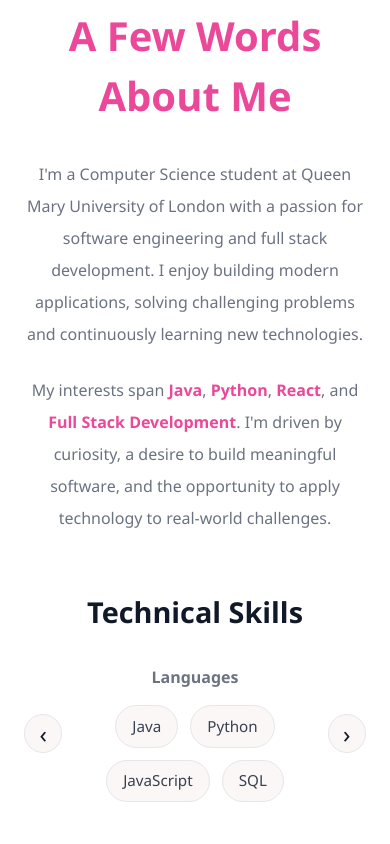
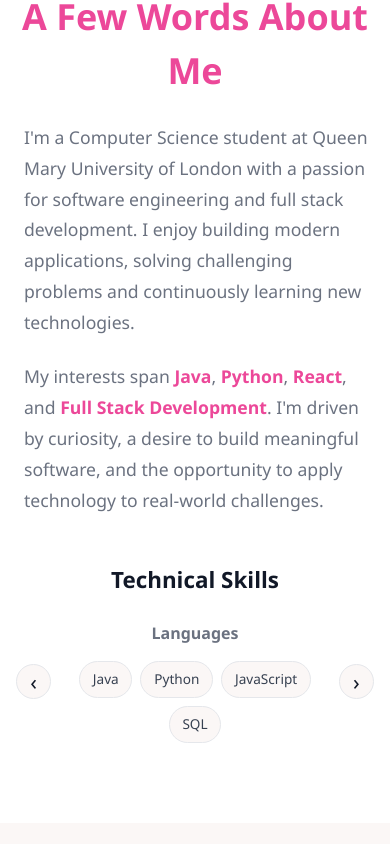
Before and after one commit to MohammadMahdi10/Mohammad-Portfolio-Website, a React (Vite) app: page / in a window 390 px wide. Shown: the part 920-1764 px from the top of the page. Built offline with nearby package versions, Linux system fonts and the light colour scheme.

Commit message:
made about section responsive

```diff
--- a/src/components/About/About.css
+++ b/src/components/About/About.css
@@ -15,14 +15,14 @@
 
 .about-container h1 {
   color: #ec4899;
-  font-size: 3rem;
+  font-size: clamp(2.25rem, 6vw, 3rem);
   font-weight: 700;
   margin-bottom: 2rem;
 }
 
 .about-description {
   text-align: center;
-  font-size: 1.125rem;
+  font-size: clamp(1rem, 2.5vw, 1.125rem);
   line-height: 2;
   max-width: 56rem;
   color: #6b7280;
@@ -40,7 +40,7 @@
 }
 
 .about-skills h2 {
-  font-size: 1.8rem;
+  font-size: clamp(1.4rem, 4vw, 1.8rem);
   font-weight: 700;
   color: #111827;
   margin-bottom: 2rem;
@@ -52,6 +52,7 @@
   align-items: center;
   justify-content: center;
   gap: 1.5rem;
+  width: 100%;
 }
 
 .skill-group-wrapper {
@@ -170,12 +171,17 @@
 }
 
 @media (max-width: 768px) {
-  .about-container h1 {
-    font-size: 2.5rem;
+  .about-section {
+    padding: 0 1.25rem;
+    scroll-margin-top: 6rem;
+  }
+
+  .about-container {
+    margin-bottom: 5rem;
   }
 
   .about-description {
-    font-size: 1rem;
+    line-height: 1.8;
   }
 
   .skills-slider {
@@ -192,3 +198,52 @@
     font-size: 1.5rem;
   }
 }
+
+@media (max-width: 480px) {
+  .about-section {
+    margin-top: 4rem;
+    padding: 0 1rem;
+  }
+
+  .about-container h1 {
+    margin-bottom: 1.5rem;
+  }
+
+  .about-description {
+    text-align: left;
+    font-size: 1.1rem;
+    line-height: 1.75;
+    margin-left: 0.5rem;
+  }
+
+  .about-skills {
+    margin-top: 1.5rem;
+  }
+
+  .about-skills h2 {
+    margin-bottom: 1.5rem;
+  }
+
+  .skills-slider {
+    gap: 0.5rem;
+  }
+
+  .skill-group-wrapper {
+    min-width: 11rem;
+  }
+
+  .skills-list {
+    gap: 0.5rem;
+  }
+
+  .skill-item {
+    font-size: 0.85rem;
+    padding: 0.45rem 0.8rem;
+  }
+
+  .skills-arrow {
+    width: 2.2rem;
+    height: 2.2rem;
+    font-size: 1.35rem;
+  }
+}
```
